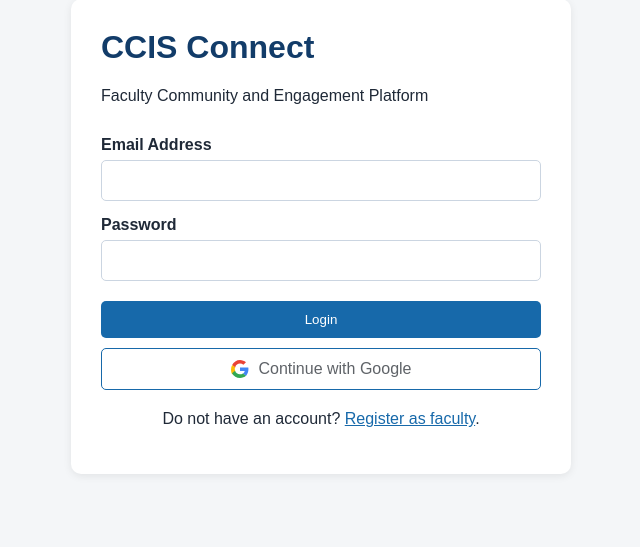
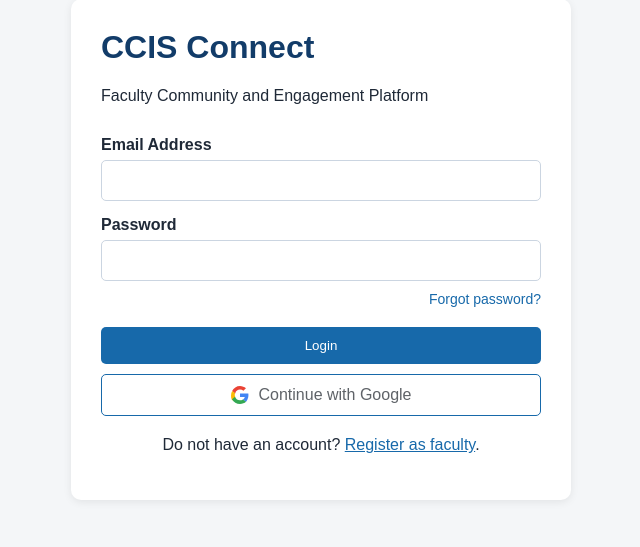
Before and after one commit to jsamongk12147998-oss/CCIS-Connect, a PHP site: page /login.php in a window 1280 px wide. Shown: the part 111-658 px from the top of the page, without its empty margins (319-959 px from the left). Run offline with PHP 8.4, Linux system fonts and the light colour scheme.

Commit message:
Added Forget Password Button

```diff
--- a/assets/style.css
+++ b/assets/style.css
@@ -132,6 +132,21 @@ select {
 
 .button:hover {
     background: #0f4f82;
+}
+
+.forgot-password-button {
+    align-self: flex-end;
+    margin-top: 10px;
+    padding: 0;
+    border: none;
+    background: transparent;
+    color: #1769aa;
+    cursor: pointer;
+    font-size: 14px;
+}
+
+.forgot-password-button:hover {
+    text-decoration: underline;
 }
 
 .button.button-google {
--- a/login.php
+++ b/login.php
@@ -101,6 +101,7 @@ require_once __DIR__ . '/includes/header.php';
             required
         >
 
+        <button type="button" class="forgot-password-button">Forgot password?</button>
         <button type="submit" class="button">Login</button>
         <a href="#" class="button button-google">
             <svg width="18" height="18" xmlns="http://www.w3.org/2000/svg" viewBox="0 0 48 48" style="margin-right: 10px;">
```
